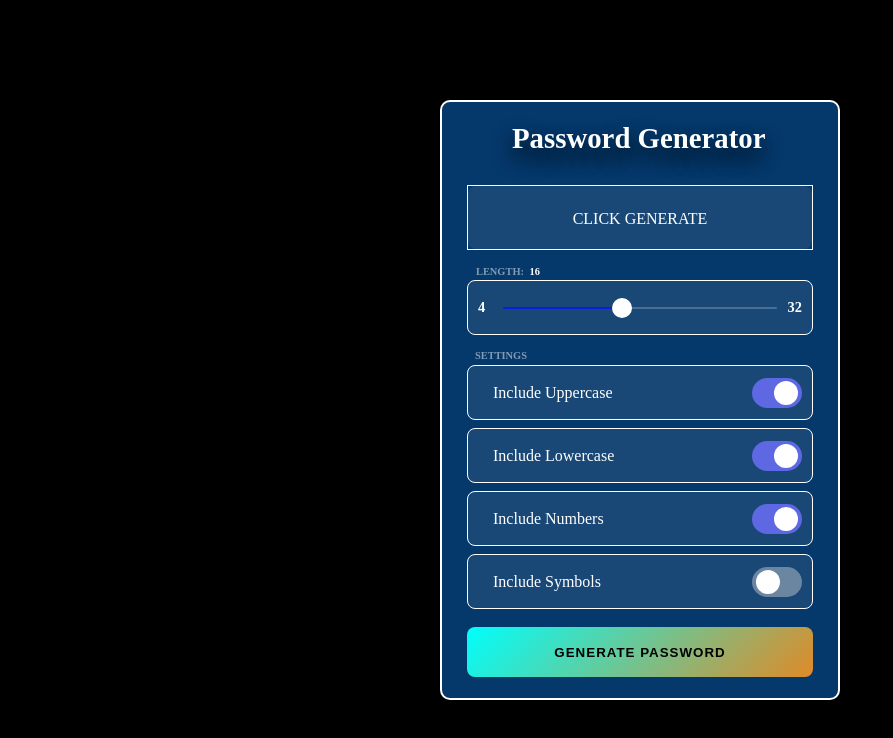
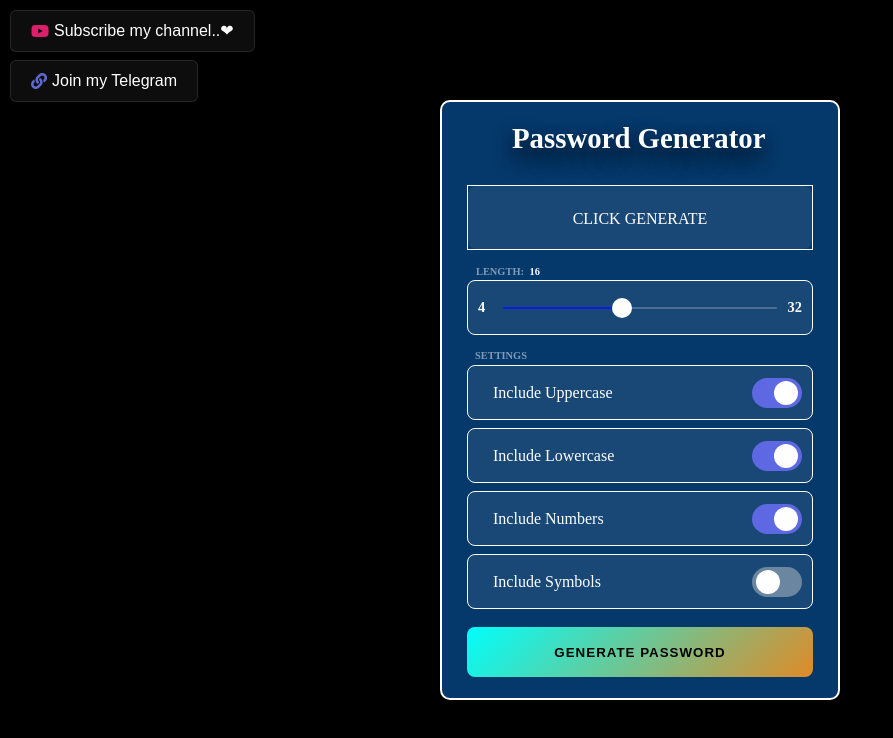
Before and after one commit to codewithMUHILAN/Posts, a plain HTML site: page PROJECTS/Password Generator (05-10-23)/index.html in a window 1280 px wide. Shown: the whole page, without its empty margins (0-893 px from the left). Drawn offline with Linux system fonts and the light colour scheme.

Commit message:
Update index.html

```diff
--- a/PROJECTS/Password Generator (05-10-23)/index.html
+++ b/PROJECTS/Password Generator (05-10-23)/index.html
@@ -1,3 +1,4 @@
+
 <!DOCTYPE html>
 <html lang="en">
 <head>
@@ -5,6 +6,8 @@
     <meta http-equiv="X-UA-Compatible" content="IE=edge">
     <meta name="viewport" content="width=device-width, initial-scale=1.0">
     <title>Document</title>
+    <link rel="stylesheet" href="https://cdnjs.cloudflare.com/ajax/libs/font-awesome/5.15.3/css/all.min.css">
+
     <style>
       * {
     margin: 0;
@@ -23,8 +26,7 @@
   }
 
   button {
-    border: 0;
-    outline: 0;
+    border: 0;outline: 0;
   }
 
   .container {
@@ -48,6 +50,7 @@
         height: 600px;
       }
   }
+
   .container h2.title {
     font-size: 1.8rem;
     margin: 10px -5px;
@@ -56,15 +59,22 @@
     color: #ffffff;
     text-shadow: 0 10px 20px black;
   }
-
   .result {
     position: relative;
     border: 0.5px solid white;
-
     width: 100%;
     height: 65px;
     overflow: hidden;
   }
+
+
+  .result__info.right {
+    right: 8px;
+  }
+  .result__info.left {
+    left: 8px;
+  }
+
   .result__info {
     position: absolute;
     bottom: 4px;
@@ -74,21 +84,16 @@
     transform: translateY(200%);
     opacity: 0;
   }
-  .result__info.right {
-    right: 8px;
-  }
-  .result__info.left {
-    left: 8px;
-  }
   .result__viewbox {
     width: 100%;
     height: 100%;
-    background: rgba(255, 255, 255, 0.08);
+    background: rgba(255, 255,
+    255, 0.08);    color: #fff;
     border-radius: 8px;
-    color: #fff;
     text-align: center;
     line-height: 65px;
   }
+
   .result #copy-btn {
     position: absolute;
     top: var(--y);
@@ -222,10 +227,11 @@
     color: #fff;
     margin-bottom: 8px;
   }
+
   .settings .setting input {
-    opacity: 0;
-    position: absolute;
+    opacity: 0;position: absolute;
   }
+
   .settings .setting input + label {
     user-select: none;
   }
@@ -280,7 +286,8 @@
     border-radius: 8px;
     color: #000;
     border: none;
-    background-image: linear-gradient(135deg, #00fffc 0%, #e08a27 100%);
+    background-image: linear-gradient(
+    135deg,#00fffc 0%, #e08a27 100%);
     letter-spacing: 1px;
     font-weight: bold;
     text-transform: uppercase;
@@ -298,50 +305,63 @@
     box-shadow: 0 4px 8px rgba(255, 255, 255, 0.08);
   }
 
-  .support {
-    position: fixed;
-    right: 10px;
-    bottom: 10px;
-    padding: 10px;
-    display: flex;
+
+/* -- YouTube Link Styles -- */
+
+#source-link {
+  top: 60px;
 }
 
-  a {
-    margin: 0 20px;
-    color: #fff;
-    font-size: 2rem;
-    transition: all 400ms ease;
+#source-link > i {
+  color: rgb(94, 106, 210);
 }
 
-  a:hover {
-    color: #222;
+#yt-link {
+  top: 10px;
 }
 
-  .github-corner svg {
-    position: absolute;
-    right: 0;
-    top: 0;
-    mix-blend-mode: darken;
-    color: #eeeeee;
-    fill: #353535;
-    clip-path: polygon(0 0, 100% 0, 100% 100%);
+#yt-link > i {
+  color: rgb(219, 31, 106);
+
 }
 
-  .github-corner:hover .octo-arm {
-    animation: octocat-wave 0.56s;
+.meta-link {
+  align-items: center;
+  backdrop-filter: blur(3px);
+  background-color: rgba(255, 255, 255, 0.05);
+  border: 1px solid rgba(255, 255, 255, 0.1);
+  border-radius: 6px;
+  box-shadow: 2px 2px 2px rgba(0, 0, 0, 0.1);
+  cursor: pointer;
+  display: inline-flex;
+  gap: 5px;
+  left: 10px;
+  padding: 10px 20px;
+  position: fixed;
+  text-decoration: none;
+  transition: background-color 600ms, border-color 600ms;
+  z-index: 10000;
 }
 
-  @keyframes octocat-wave {
-    0%, 100% {
-      transform: rotate(0);
+.meta-link:hover {
+  background-color: rgba(255, 255, 255, 0.1);
+  border: 1px solid rgba(255, 255, 255, 0.2);
 }
-    20%, 60% {
-      transform: rotate(-20deg);
+
+.meta-link > i, .meta-link > span {
+  height: 20px;
+  line-height: 20px;
 }
-    40%, 80% {
-      transform: rotate(10deg);
+
+.meta-link > span {
+  color: white;
+  font-family: "Rubik", sans-serif;
+  transition: color 600ms;
 }
-  }
+
+
+
+
     </style>
     <style>
 
@@ -395,10 +415,17 @@
       </div>
 
 
-      <div class="support">
-        <a href="https://twitter.com/DevLoop01" target="_blank"><i class="fab fa-twitter-square"></i></a>
-        <a href="https://codepen.io/dev_loop/" target="_blank"><i class="fab fa-codepen"></i></a>
-      </div>
+
+  <!--Social Liks codings below-->
+    <a id="source-link" class="meta-link" href="https://t.me/+7yc_oGHnLJhlOWVl" target="_blank">
+      <i class="fas fa-link"></i>
+      <span class="roboto-mono">Join my Telegram</span>
+  </a>
+
+  <a id="yt-link" class="meta-link" href="https://www.youtube.com/@codewith_muhilan?sub_confirmation=1" target="_blank">
+    <i class="fab fa-youtube"></i>
+    <span>Subscribe my channel..❤</span>
+  </a>
 
 
 
```
Lines whose indentation alone changed are shown as unchanged.
